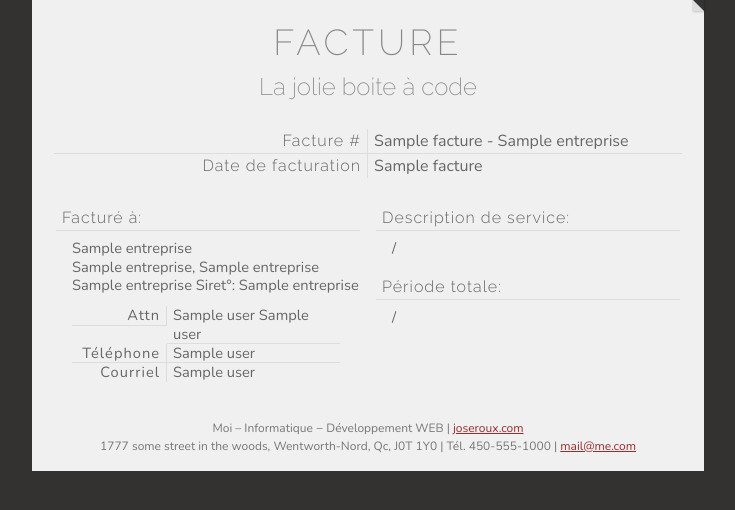
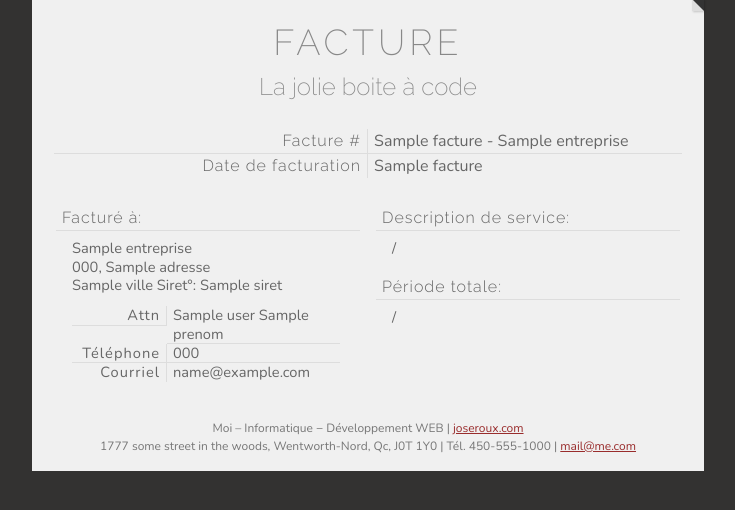
Before and after one commit to Wildrey237/python-projet, a Flask app: template templates/factures.html in a window 1280 px wide. Shown: the part 165-675 px from the top of the page, without its empty margins (272-1007 px from the left). Run offline with Flask 2, Linux system fonts and the light colour scheme; the template is opened without the code that fills it: most values are stand-ins (such as "Sample title", 1, 10 or a date in 2020).

Commit message:
j'ai refactor les factures

```diff
--- a/MakeFacture.py
+++ b/MakeFacture.py
@@ -7,14 +7,14 @@ from Entreprise import Entreprise
 def takeClient(info):
     user = Client()
     user.takeClient(info)
-    post = [user.nom, user.prenom, user.mail, user.entreprise, user.telephone]
+    post = user
     return post
 
 
 def takeEntreprise(info):
     entreprise = Entreprise()
     entreprise.takeEntreprise(info)
-    post = [entreprise.nom, entreprise.siret, entreprise.code, entreprise.adresse, entreprise.ville]
+    post = entreprise
     return post
 
 
--- a/templates/factures.html
+++ b/templates/factures.html
@@ -22,16 +22,16 @@
             <dl class="bloc">
               <dt>Facturé à:</dt>
               <dd>
-                {{entreprise[0]}}<br>
-                {{entreprise[2]}}, {{entreprise[3]}}<br>
-                {{entreprise[4]}} Siret°: {{entreprise[1]}}
+                {{entreprise.nom}}<br>
+                {{entreprise.code}}, {{entreprise.adresse}}<br>
+                {{entreprise.ville}} Siret°: {{entreprise.siret}}
                 <dl>
                   <dt>Attn</dt>
-                  <dd>{{users[0]}} {{users[1]}} </dd>
+                  <dd>{{users.nom}} {{users.prenom}} </dd>
                   <dt>Téléphone</dt>
-                  <dd>{{users[4]}}</dd>
+                  <dd>{{users.telephone}}</dd>
                   <dt>Courriel</dt>
-                  <dd>{{users[2]}}</dd>
+                  <dd>{{users.mail}}</dd>
                 </dl>
               </dd>
             </dl>
```
